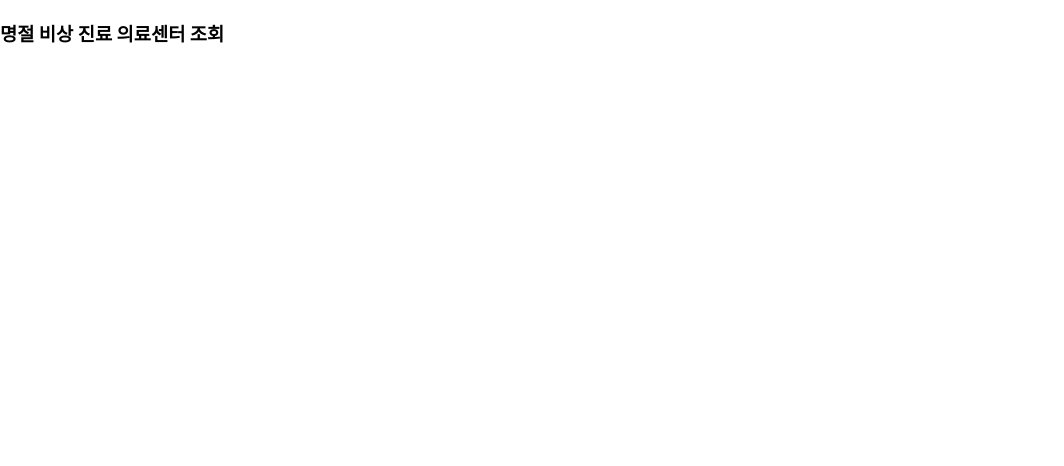
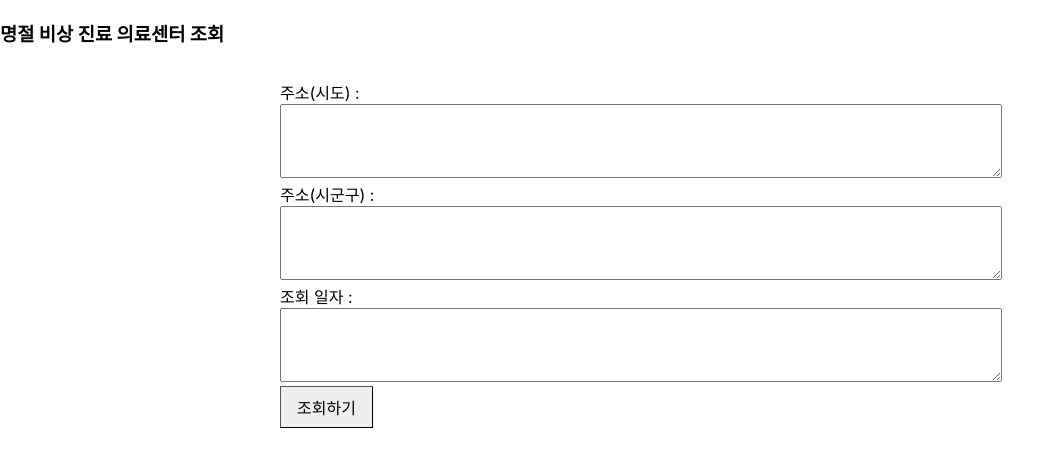
Before and after one commit to leeyeonju02/react-hos-pjt, a React (Create React App) app: page /search in a window 1280 px wide. Before the commit this address had no page. Shown: the top 466 px of the page, without its empty margins (0-1064 px from the left). Built offline with nearby package versions, Linux system fonts and the light colour scheme.

Commit message:
날짜, 위치별 의료기관 조회

```diff
--- a/src/App.js
+++ b/src/App.js
@@ -3,6 +3,7 @@ import "./App.css";
 import { BrowserRouter, Route, Routes } from "react-router-dom";
 import HomePage from "./hos/component/pages/HomePage";
 import StarPage from "./hos/component/pages/StarPage";
+import SearchPage from "./hos/component/pages/SearchPage";
 
 function App() {
   return (
@@ -11,6 +12,7 @@ function App() {
       <Routes>
         <Route path="/" element={<HomePage />}></Route>
         <Route path="/star" element={<StarPage />}></Route>
+        <Route path="/search" element={<SearchPage />}></Route>
       </Routes>
     </BrowserRouter>
   );
--- a/src/hos/component/list/HosStarItem.jsx
+++ b/src/hos/component/list/HosStarItem.jsx
@@ -15,9 +15,26 @@ const Wrapper = styled.div`
     background: lightgrey;
   }
 `;
+const TitleText = styled.p`
+  font-size: 15px;
+  font-weight: 500;
+`;
+const Context = styled.p`
+  font-size: 13px;
+  font-weight: 500;
+`;
 
 function HosStarItem(props) {
-  return <Wrapper></Wrapper>;
+  return (
+    <Wrapper>
+      <TitleText>{props.data.dutyname}</TitleText>
+      <Context>
+        {" "}
+        주소 : {props.data.dutyaddr} &nbsp;&nbsp;&nbsp;&nbsp;&nbsp; 전화 :{" "}
+        {props.data.dutytel}
+      </Context>
+    </Wrapper>
+  );
 }
 
 export default HosStarItem;
--- a/src/hos/component/pages/HomePage.jsx
+++ b/src/hos/component/pages/HomePage.jsx
@@ -30,6 +30,12 @@ function HomePage() {
             navigate("/star");
           }}
         ></Button>
+        <Button
+          title="응급 의료기관 조회하기"
+          onClick={() => {
+            navigate("/search");
+          }}
+        ></Button>
       </Container>
     </Wrapper>
   );
--- /dev/null
+++ b/src/hos/component/pages/SearchPage.jsx
@@ -0,0 +1,107 @@
+import styled from "styled-components";
+import api from "../api/axios.js";
+import { useState, useEffect } from "react";
+import TextInput from "../../component/ui/TextInput";
+import Button from "../../component/ui/Button";
+
+const Wrapper = styled.div`
+  padding: 16px;
+  width: calc(100% - 32px);
+  display: flex;
+  flex-direction: column;
+  align-items: center;
+  justify-content: center;
+`;
+const Container = styled.div`
+  width: 100%;
+  max-width: 720px;
+  & > * {
+    :not(:last-child) {
+      margin-bottom: 16px;
+    }
+  }
+`;
+const ListItem = styled.div`
+  display: flex;
+  justify-content: space-between;
+  padding: 8px;
+  border: 1px solid #ccc;
+  margin-bottom: 8px;
+`;
+
+function SearchPage() {
+  const [Q0, setQ0] = useState("");
+  const [Q1, setQ1] = useState("");
+  const [QT, setQT] = useState("");
+  const [hosList, setHosList] = useState([]); // 병원 정보 리스트 상태 추가
+
+  const Q0Handler = (e) => {
+    setQ0(e.target.value);
+  };
+  const Q1Handler = (e) => {
+    setQ1(e.target.value);
+  };
+  const QTHandler = (e) => {
+    setQT(e.target.value);
+  };
+
+  // 조회 버튼 클릭 시 병원 정보 API 호출
+  const submitHandler = async () => {
+    try {
+      const response = await api.get("api/Hosinfo", {
+        params: {
+          Q0: Q0,
+          Q1: Q1,
+          QT: QT,
+        },
+      });
+      console.log(response.data);
+      setHosList(response.data); // 받아온 병원 데이터를 상태에 저장
+    } catch (err) {
+      console.log(err);
+    }
+  };
+
+  // 저장 버튼 클릭 시 해당 병원 정보 저장
+  const saveHandler = async (hosItem) => {
+    try {
+      await api.post("/api/saveHosInfo", hosItem); // API로 정보 저장
+      alert("저장되었습니다.");
+    } catch (err) {
+      console.log(err);
+    }
+  };
+
+  return (
+    <Wrapper>
+      <Container>
+        <label>
+          주소(시도) : <TextInput height={20} value={Q0} onChange={Q0Handler} />
+        </label>
+        <label>
+          주소(시군구) :{" "}
+          <TextInput height={20} value={Q1} onChange={Q1Handler} />
+        </label>
+        <label>
+          조회 일자 : <TextInput height={20} value={QT} onChange={QTHandler} />
+        </label>
+
+        <Button title="조회하기" onClick={submitHandler}></Button>
+
+        {/* 조회된 병원 정보 리스트 표시 */}
+        {hosList.map((hosItem, index) => (
+          <ListItem key={index}>
+            <div>
+              <strong>{hosItem.dutyName}</strong> ({hosItem.dutyDivName})<br />
+              주소: {hosItem.dutyAddr} <br />
+              전화번호: {hosItem.dutyTel1}
+            </div>
+            <Button title="저장" onClick={() => saveHandler(hosItem)} />
+          </ListItem>
+        ))}
+      </Container>
+    </Wrapper>
+  );
+}
+
+export default SearchPage;
--- a/src/hos/component/pages/StarPage.jsx
+++ b/src/hos/component/pages/StarPage.jsx
@@ -1,8 +1,7 @@
 import styled from "styled-components";
 import HosStarList from "../list/HosStarList";
 import { useEffect, useState } from "react";
-//import api from "../api/axios.js";
-import axios from "axios";
+import api from "../api/axios.js";
 
 const Wrapper = styled.div`
   padding: 16px;
@@ -30,7 +29,7 @@ function StarPage(props) {
 
   const getlst = async () => {
     try {
-      const response = await axios.get("http://localhost:8001/hos/index");
+      const response = await api.get("hosinfo/index");
       setLst(response.data);
       console.log("debug >>> axios get OK!", response.data);
     } catch (err) {
```
